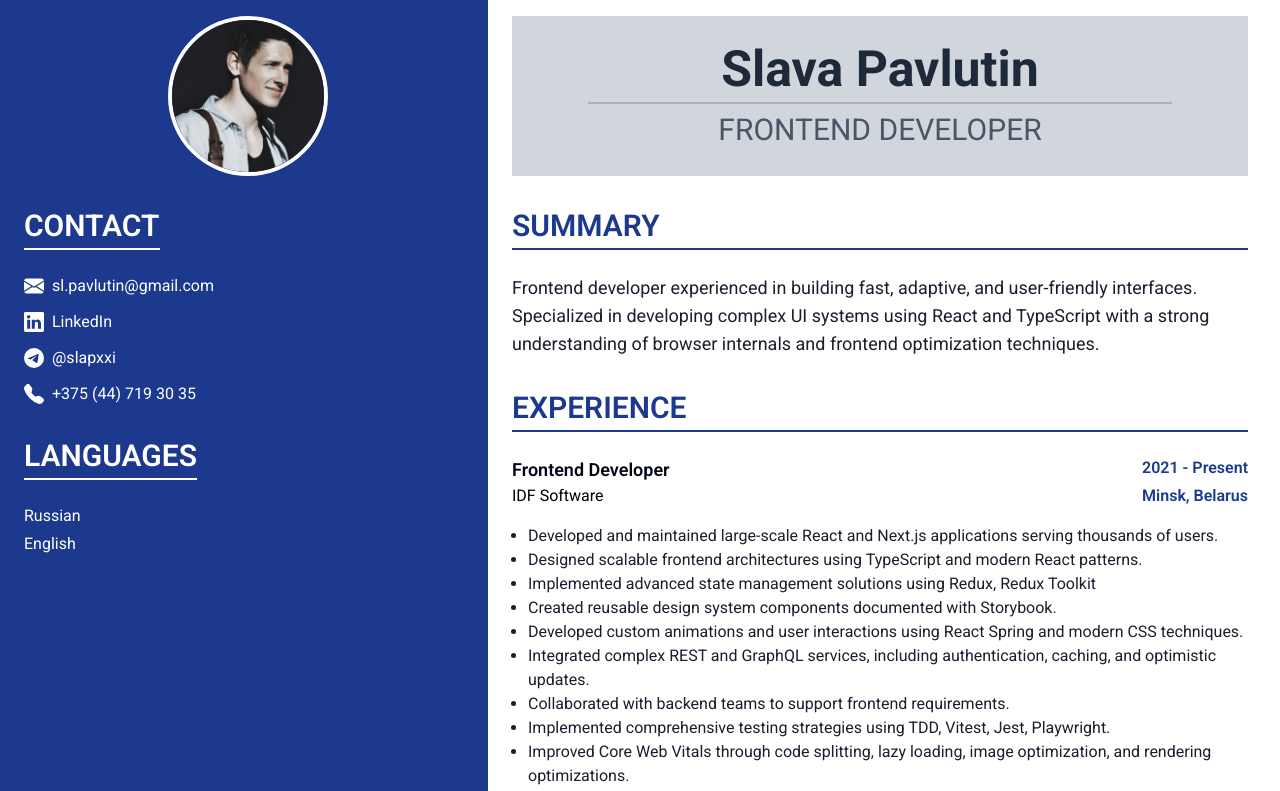
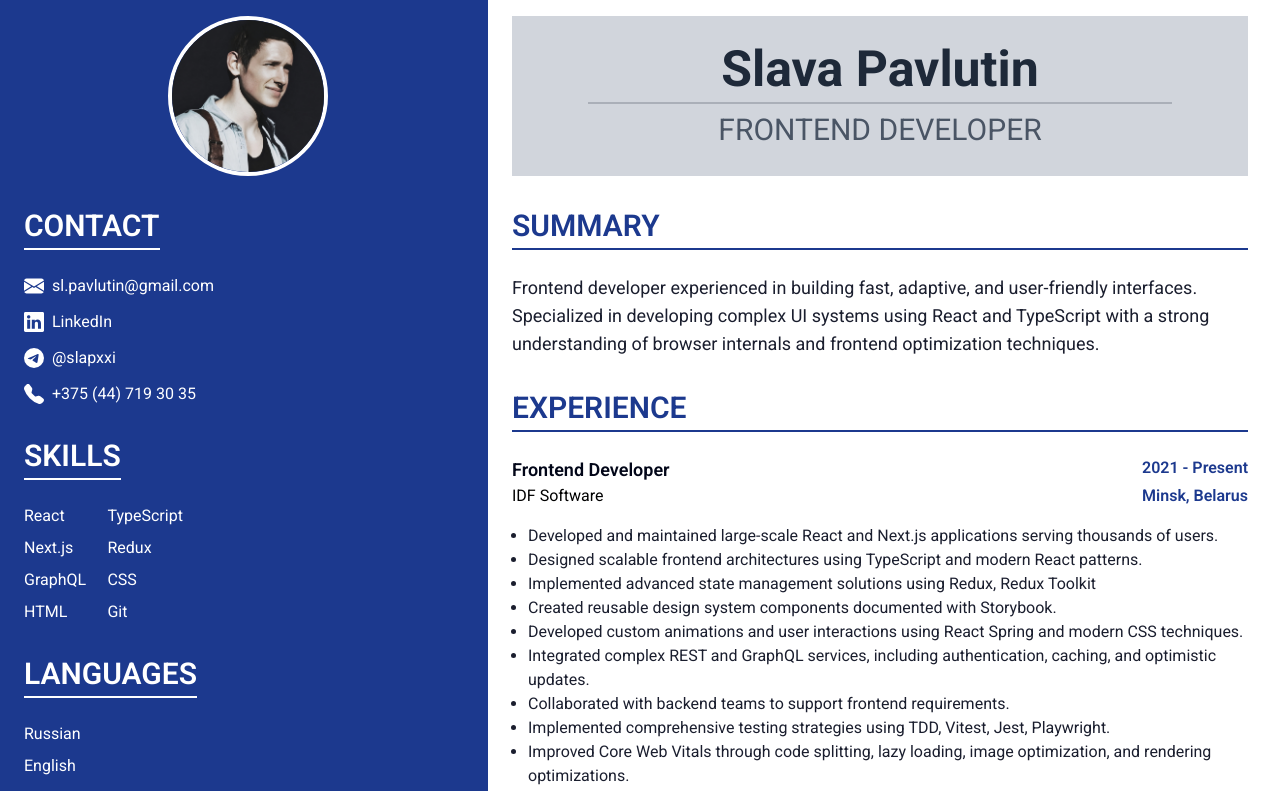
Before and after one commit to slapxxi/cv, a React (Vite) app: page / in a window 1280 px wide. Shown: the top 791 px of the page. Built offline with nearby package versions, Linux system fonts and the light colour scheme.

Commit message:
add skills

```diff
--- a/src/App.tsx
+++ b/src/App.tsx
@@ -30,8 +30,17 @@ const App = () => {
           </section>
 
           <section className="cv-section justify-items-start">
+            <h2 className="cv-title text-fluid-3xl">Skills</h2>
+            <ul className="grid gap-2 md:grid-cols-2">
+              {config.skills.map((skill) => (
+                <li key={skill}>{skill}</li>
+              ))}
+            </ul>
+          </section>
+
+          <section className="cv-section justify-items-start">
             <h2 className="cv-title text-fluid-3xl">Languages</h2>
-            <ul className="grid gap-1">
+            <ul className="grid gap-2">
               {config.languages.map((language) => (
                 <li key={language}>{language}</li>
               ))}
--- a/src/config.tsx
+++ b/src/config.tsx
@@ -7,6 +7,16 @@ const config = {
   summary: `Frontend developer experienced in building fast, adaptive, and user-friendly interfaces.
     Specialized in developing complex UI systems using React and TypeScript with a
     strong understanding of browser internals and frontend optimization techniques.`,
+  skills: [
+    'React',
+    'TypeScript',
+    'Next.js',
+    'Redux',
+    'GraphQL',
+    'CSS',
+    'HTML',
+    'Git',
+  ],
   languages: ['Russian', 'English'],
   experience: [
     {
```
